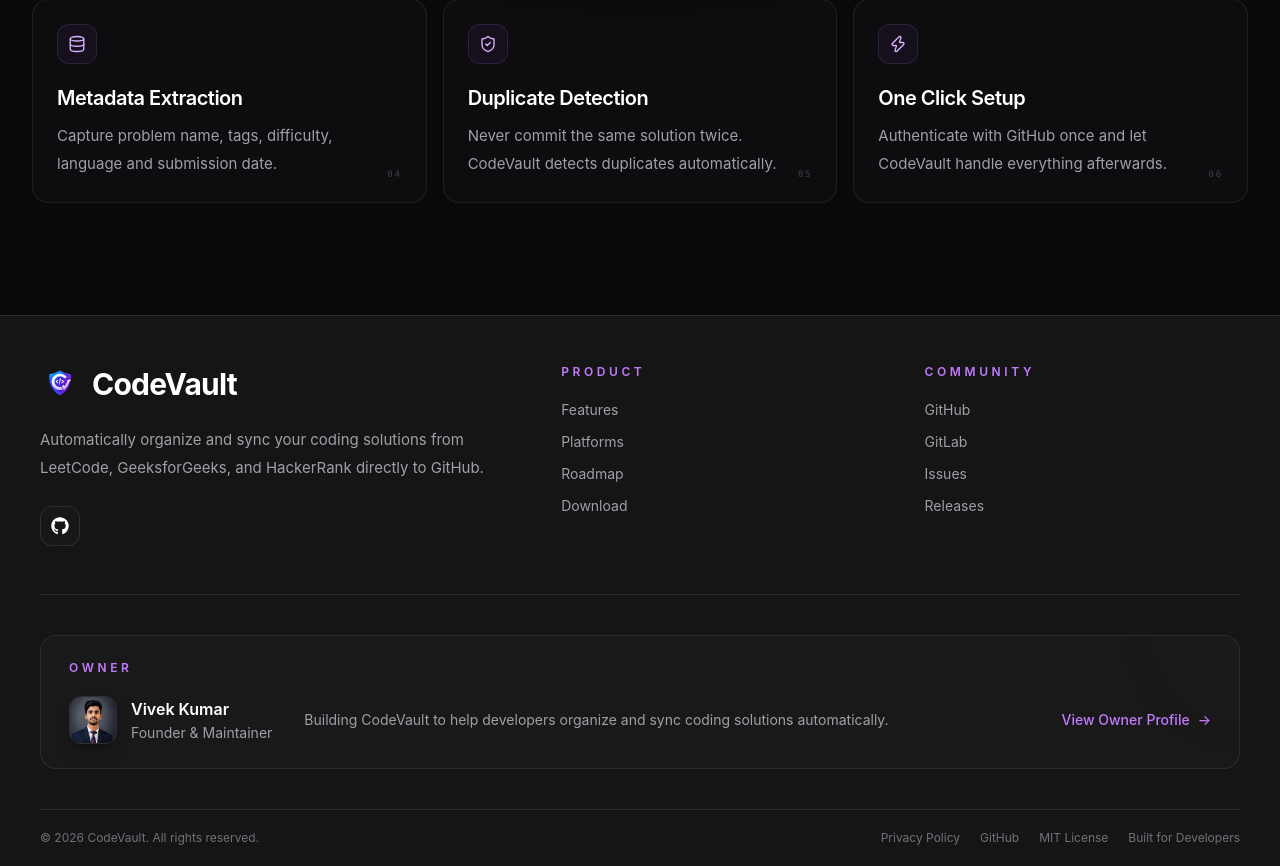
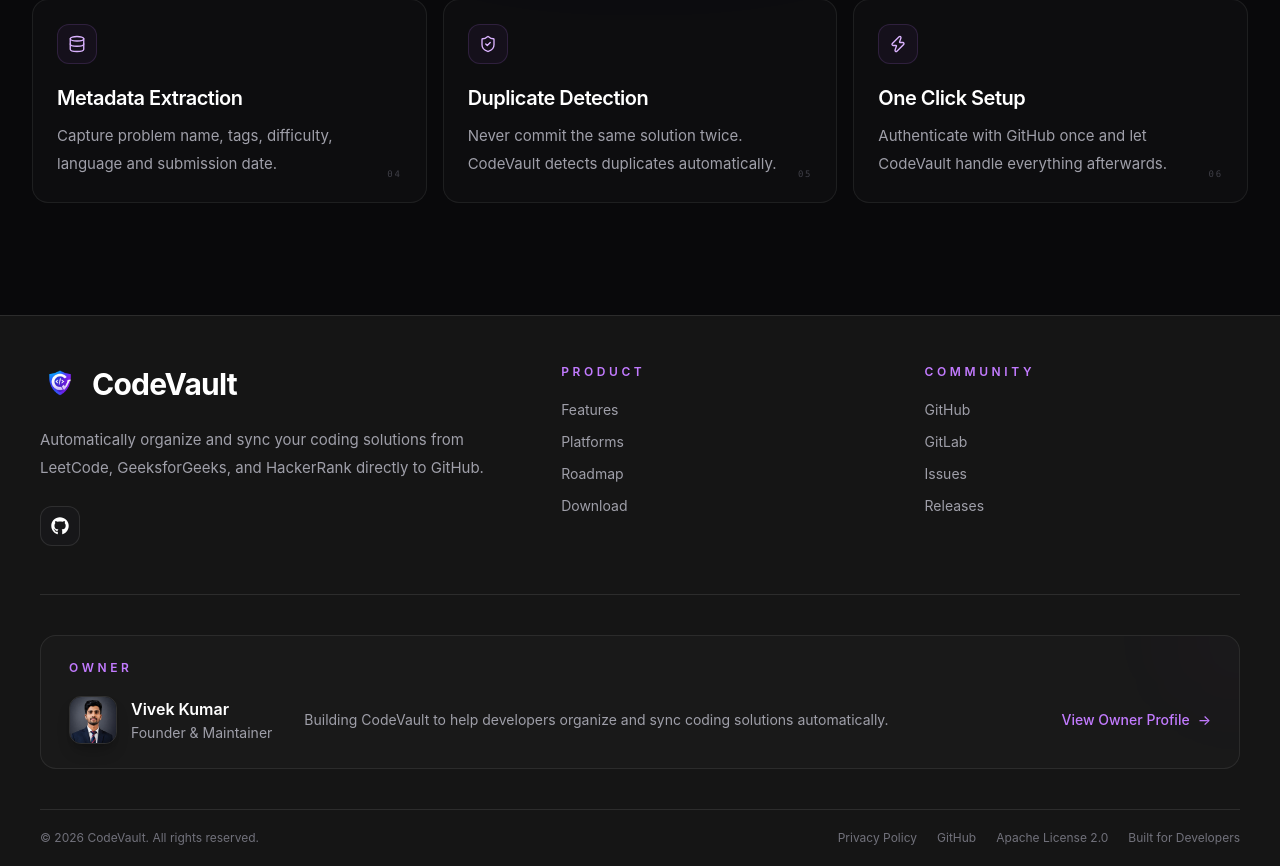
Before and after one commit to vivekkushwahaofficial/CodeVault-Website, a React (Vite) app: page / in a window 1280 px wide. Shown: the part 5398-6264 px from the top of the page. Built offline with nearby package versions, Linux system fonts and the light colour scheme.

Commit message:
chore(license): migrate website to Apache-2.0

```diff
--- a/src/components/Footer.tsx
+++ b/src/components/Footer.tsx
@@ -328,7 +328,7 @@
                 GitHub
               </a>
 
-              <span>MIT License</span>
+              <span>Apache License 2.0</span>
 
               <span>Built for Developers</span>
             </div>
```
Also changed, not shown: 2 other files (tests, documents, lock files or other folders).
